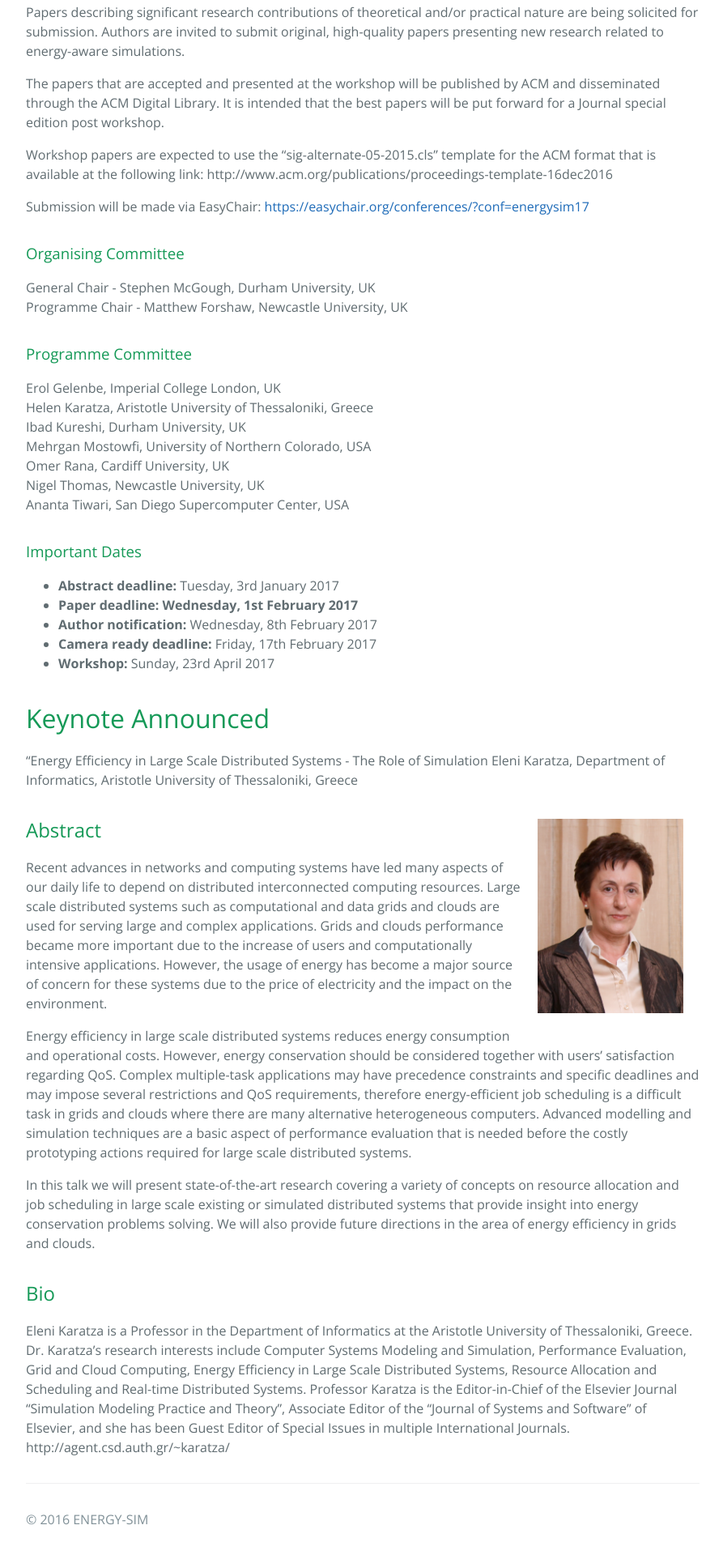
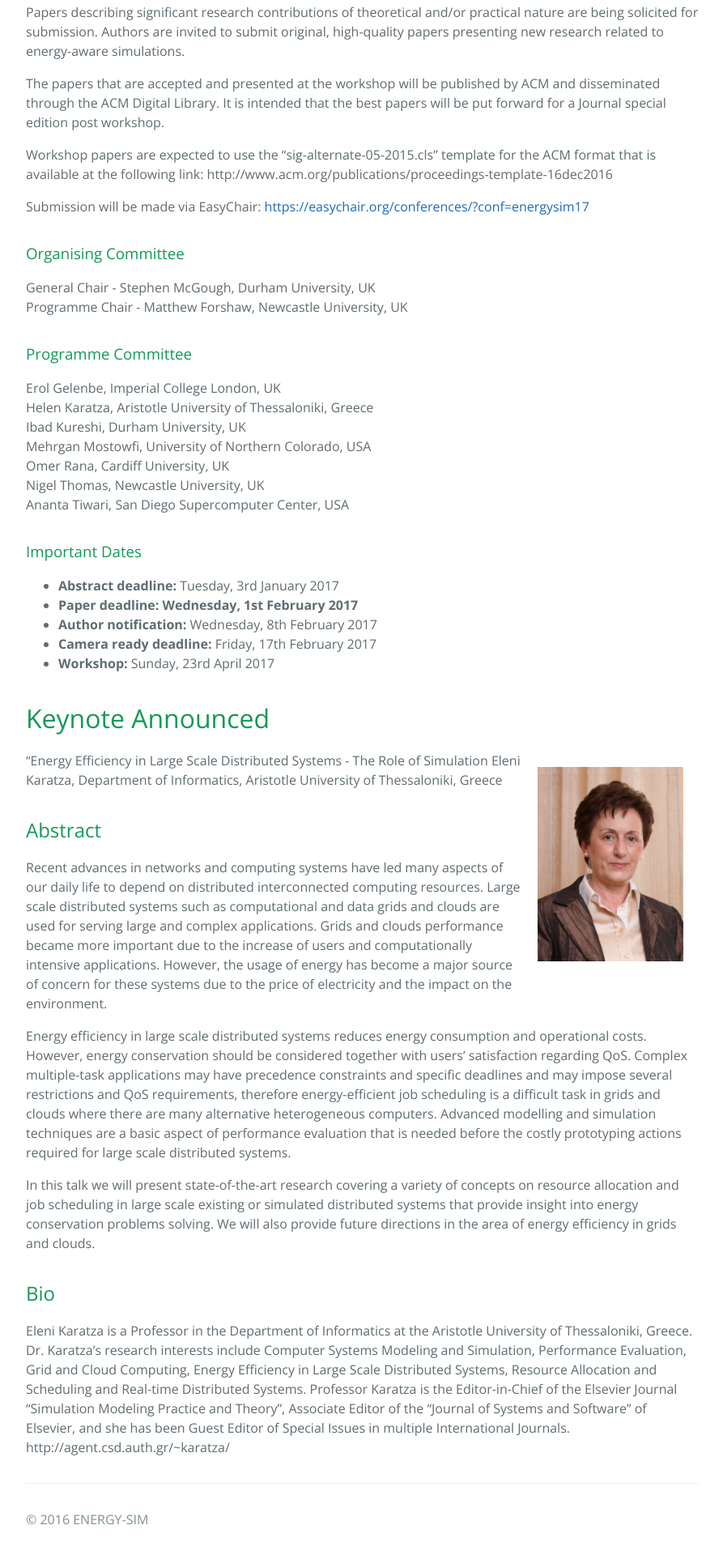
Before and after one commit to ENERGY-SIM/energy-sim.github.io, a Jekyll site: the page built from 2017.md, in a window 1280 px wide. Shown: the part 1808-3728 px from the top of the page at 81% size, without its empty margins (192-1085 px from the left). Built offline with Jekyll 4.4.1, drawn with Linux system fonts in a browser that asks for light colours; nearby versions of some CDN libraries.

Commit message:
Update 2017.md

```diff
--- a/2017.md
+++ b/2017.md
@@ -82,10 +82,9 @@ Ananta Tiwari, San Diego Supercomputer Center, USA
 - <strong>Workshop:</strong> Sunday, 23rd April 2017
 
 # Keynote Announced
-
+<div style="float:right;padding:20px"><img src="http://energy-sim.org/helenkaratza.png" style="width:180px"/></div>
 "Energy Efficiency in Large Scale Distributed Systems - The Role of Simulation
 Eleni Karatza, Department of Informatics, Aristotle University of Thessaloniki, Greece
-<div style="float:right;padding:20px"><img src="http://energy-sim.org/helenkaratza.png" style="width:180px"/></div>
 
 ## Abstract
 Recent advances in networks and computing systems have led many aspects of our daily life to depend on distributed interconnected computing resources. Large scale distributed systems such as computational and data grids and clouds are used for serving large and complex applications. Grids and clouds performance became more important due to the increase of users and computationally intensive applications. However, the usage of energy has become a major source of concern for these systems due to the price of electricity and the impact on the environment.
```
